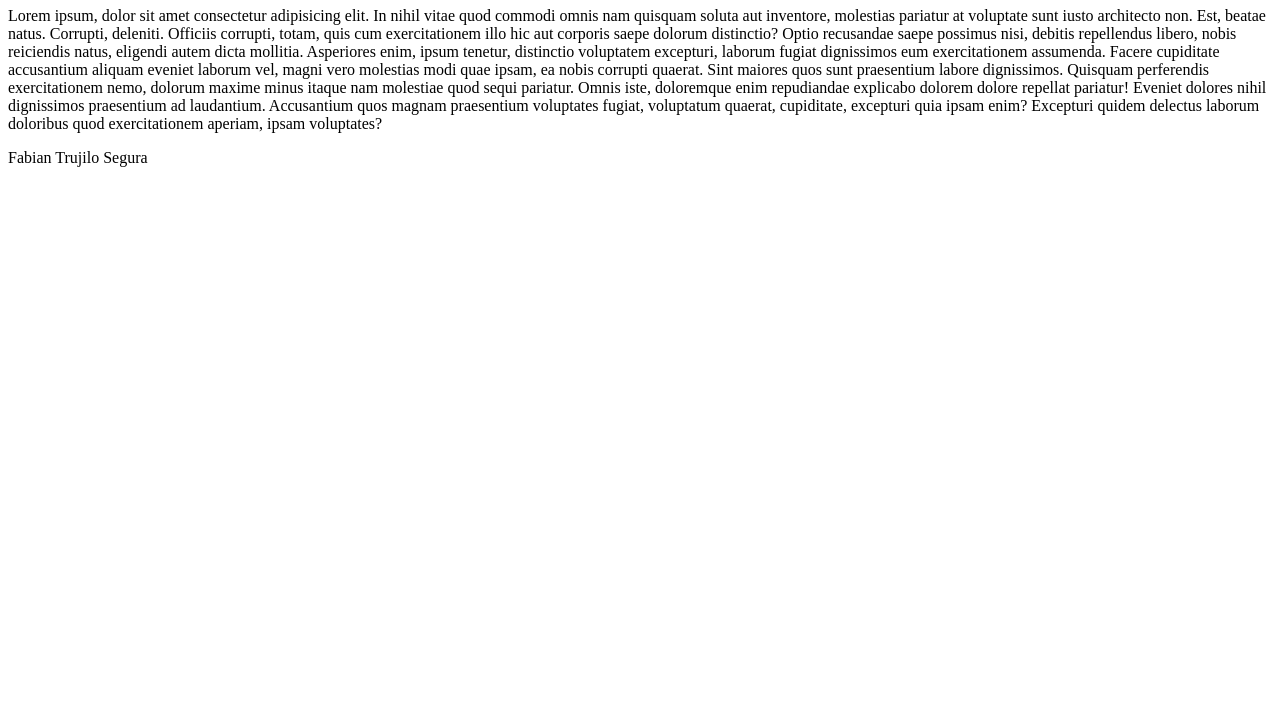
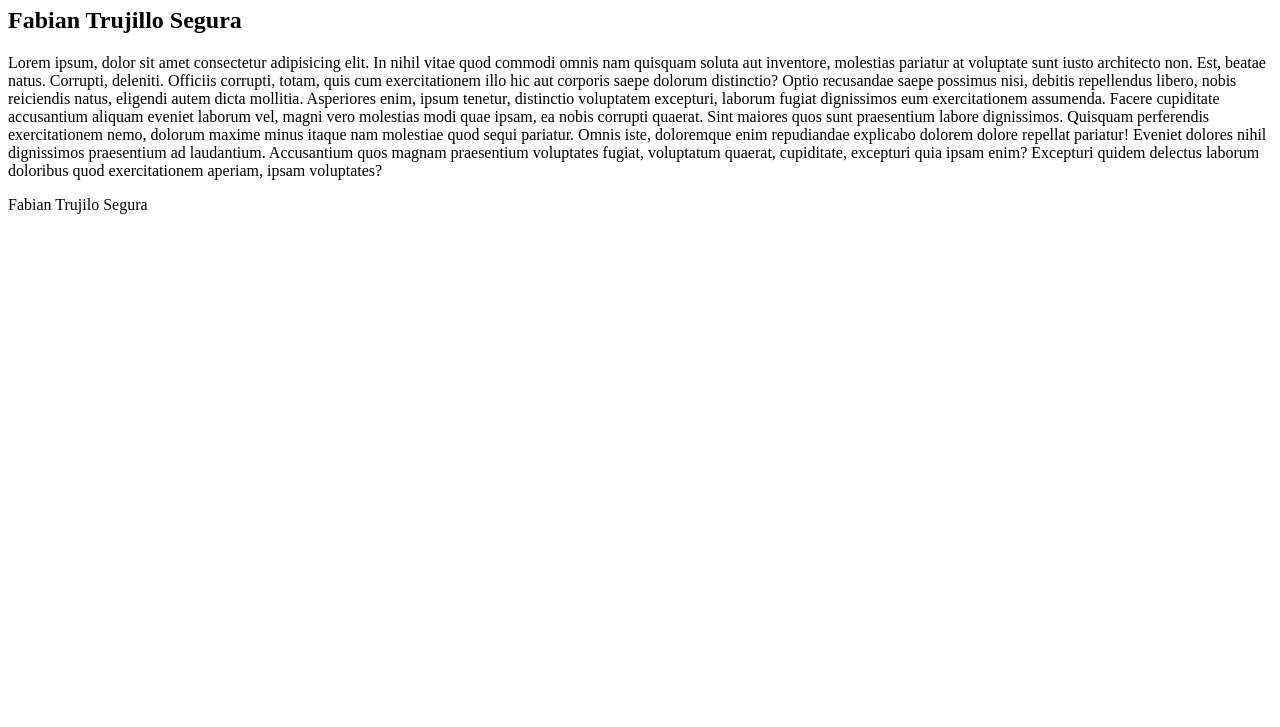
Before and after one commit to Trujillo21/prueba, a plain HTML site: page index.html in a window 1280 px wide. Shown: the part 73-800 px from the top of the page. Drawn offline with Linux system fonts and the light colour scheme.

Commit message:
agreggue codigo a la vista de index

```diff
--- a/index.html
+++ b/index.html
@@ -9,6 +9,7 @@
 <body>
 
     <h1>Mi primer Repositorio de Git</h1>
+    <h2>Fabian Trujillo Segura</h2>
 
     <p>
         Lorem ipsum, dolor sit amet consectetur adipisicing elit. In nihil vitae quod commodi omnis nam quisquam soluta aut inventore, molestias pariatur at voluptate sunt iusto architecto non. Est, beatae natus.
```
